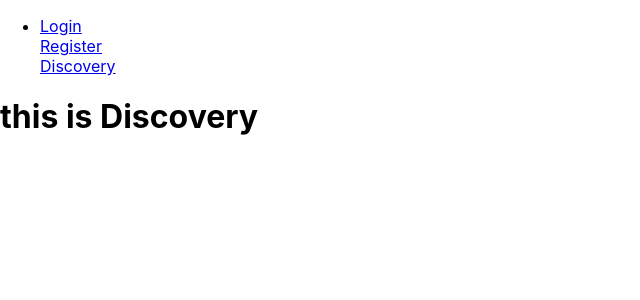
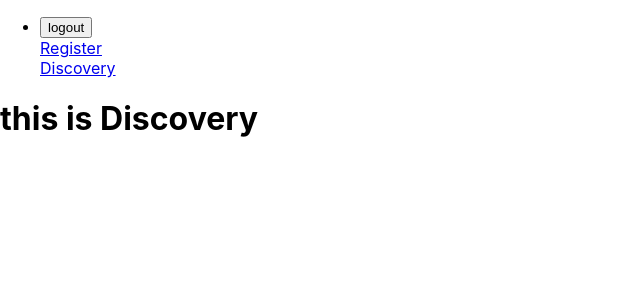
Before and after one commit to mandragid/react-auth, a React (Create React App) app: page /discovery in a window 1280 px wide. Shown: the top 300 px of the page, without its empty margins (0-640 px from the left). Built offline with nearby package versions, Linux system fonts and the light colour scheme; sample sign-in values are in the browser's storage.

Commit message:
react-auth

```diff
--- a/src/Components/Navigation.jsx
+++ b/src/Components/Navigation.jsx
@@ -1,11 +1,40 @@
+import { useEffect, useState } from "react";
+import { useNavigate } from "react-router-dom";
+
 const Navigation = () => {
+  const [isLogin, setIsLogin] = useState(false);
+  const navigate = useNavigate;
+
+  useEffect(() => {
+    const token = localStorage.getItem("token");
+    if (!token) {
+      setIsLogin(false);
+    } else {
+      setIsLogin(true);
+    }
+  });
+
+  const handleLogout = () => {
+    localStorage.removeItem("token");
+    navigate("/");
+  };
   return (
     <div>
       <ul>
         <li>
-          <a href="/login">Login</a> <br />
-          <a href="/register">Register</a> <br />
-          <a href="/discovery">Discovery</a>
+          {isLogin ? (
+            <div>
+              <button onClick={handleLogout}>logout</button> <br />
+              <a href="/register">Register</a> <br />
+              <a href="/discovery">Discovery</a>
+            </div>
+          ) : (
+            <div>
+              <a href="/login">Login</a> <br />
+              <a href="/register">Register</a> <br />
+              <a href="/discovery">Discovery</a>
+            </div>
+          )}
         </li>
       </ul>
     </div>
--- a/src/Pages/Login.jsx
+++ b/src/Pages/Login.jsx
@@ -60,6 +60,7 @@ const Login = () => {
         <div class="container">
           <div className="form-container">
             <h1>Login</h1>
+            <p>Please login first</p>
             <input onChange={handleLoginEmail} placeholder="Email"></input>{" "}
             <br />
             <input
```
